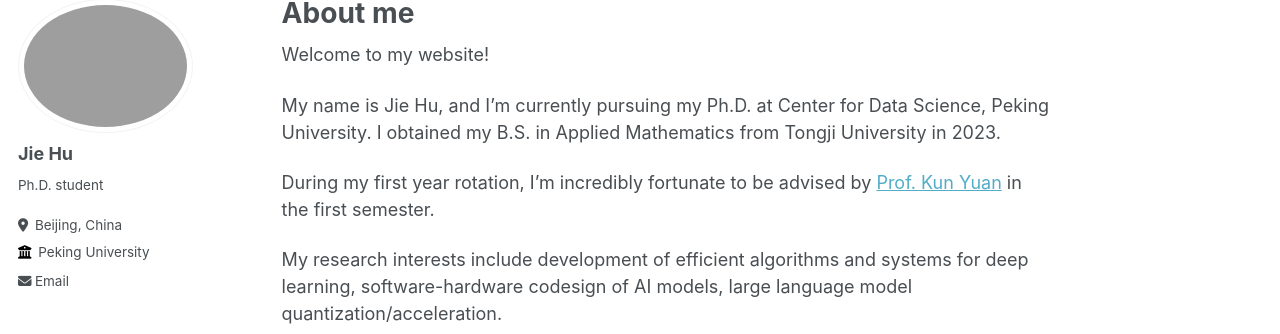
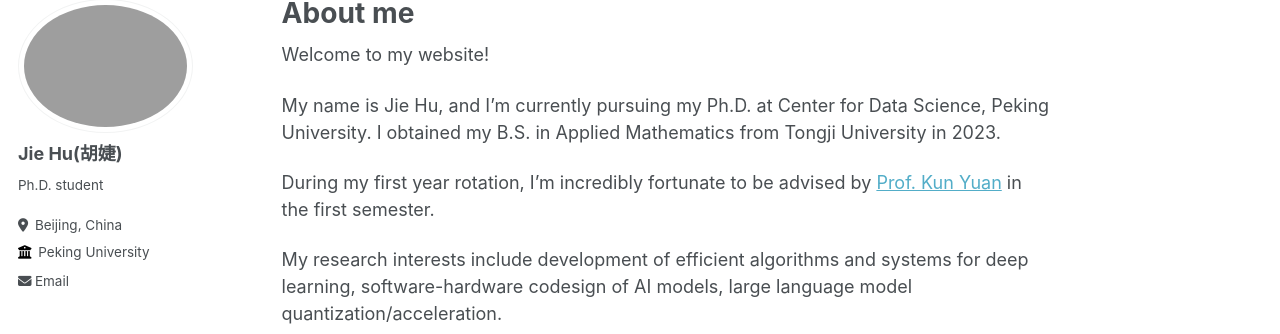
Before and after one commit to jiehu-jessica/jiehu-jessica.github.io, a Jekyll site: the page built from _pages/about.md, in a window 1280 px wide. Shown: the part 119-453 px from the top of the page. Built offline with Jekyll 4.4.1, drawn with Linux system fonts in a browser that asks for light colours.

Commit message:
Update _config.yml

```diff
--- a/_config.yml
+++ b/_config.yml
@@ -22,7 +22,7 @@ repository               : "academicpages/academicpages.github.io"
 author:
   # Biographic information
   avatar           : "profile.png"
-  name             : "Jie Hu"
+  name             : "Jie Hu(胡婕)"
   pronouns         : # example: "she/her"
   bio              : "Ph.D. student"
   location         : "Beijing, China"
```
